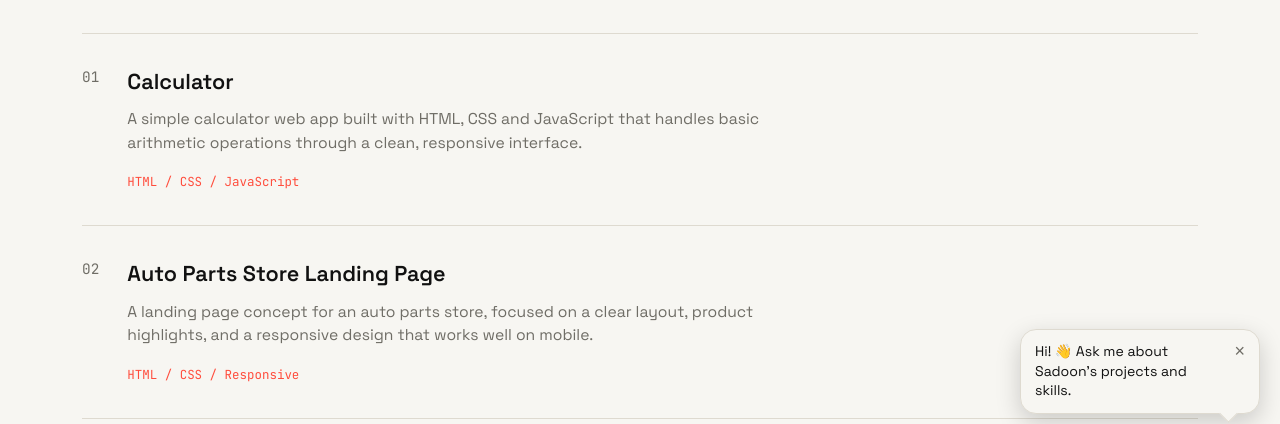
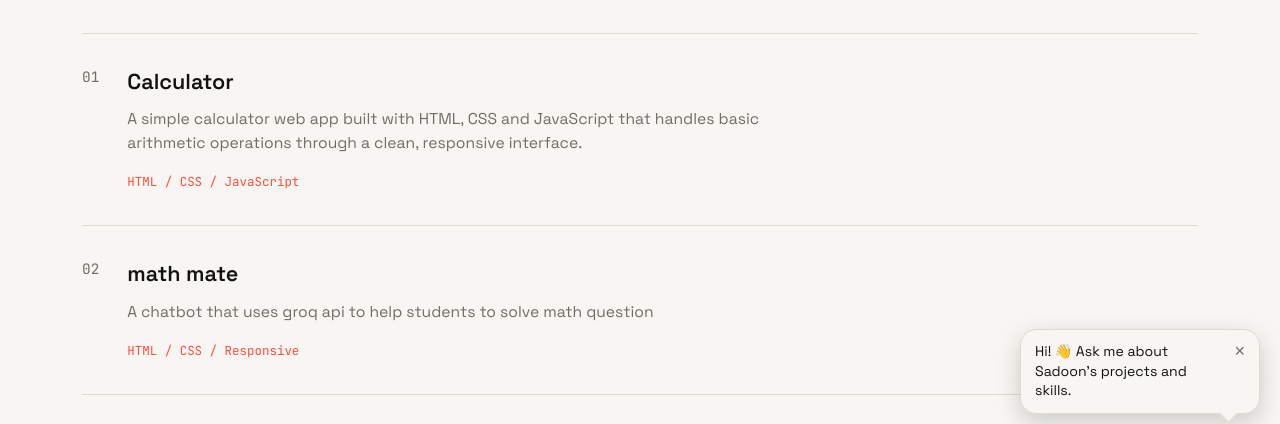
Before and after one commit to sadoonali782-a11y/portfolio, a website: page project.html in a window 1280 px wide. Shown: the part 298-722 px from the top of the page. Drawn offline with Linux system fonts and the light colour scheme.

Commit message:
Update portfolio

```diff
--- a/project.html
+++ b/project.html
@@ -44,8 +44,8 @@
       <div class="project-card">
         <span class="p-num">02</span>
         <div class="p-info">
-          <h3>Auto Parts Store Landing Page</h3>
-          <p>A landing page concept for an auto parts store, focused on a clear layout, product highlights, and a responsive design that works well on mobile.</p>
+          <h3> math mate</h3>
+          <p>A chatbot that uses groq api to help students to solve math question</p>
           <span class="p-tags">HTML / CSS / Responsive</span>
         </div>
       </div>
```
